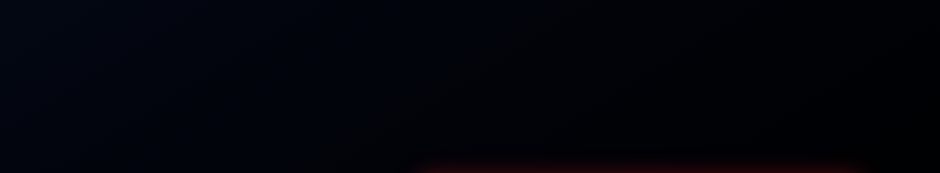
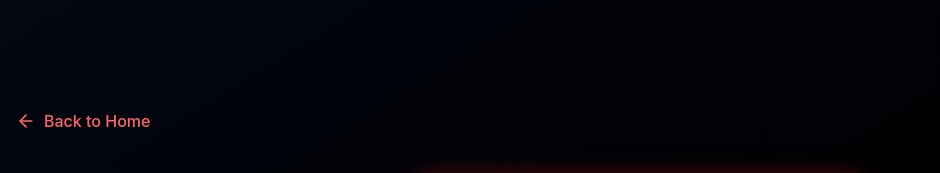
Before and after one commit to NITP23/Movie-Booking-System, a React (Vite) app: page /login in a window 1280 px wide. Shown: the top 173 px of the page, without its empty margins (0-940 px from the left). Built offline with nearby package versions, Linux system fonts and the light colour scheme.

Commit message:
fix login page styles

```diff
--- a/src/components/LoginPage.jsx
+++ b/src/components/LoginPage.jsx
@@ -73,7 +73,7 @@ const LoginPage = () => {
             <div className="relative w-full max-w-md z-10">
                 <div className={loginStyles.backButtonContainer}>
                     <button onClick={goBack} className={loginStyles.backButton} >
-                        <ArrowLeft size={20} className={loginStyles.backButton} />
+                        <ArrowLeft size={20} className={loginStyles.backButtonIcon} />
                         <span className={loginStyles.backButtonText}>Back to Home</span>
                     </button>
                 </div>
```
